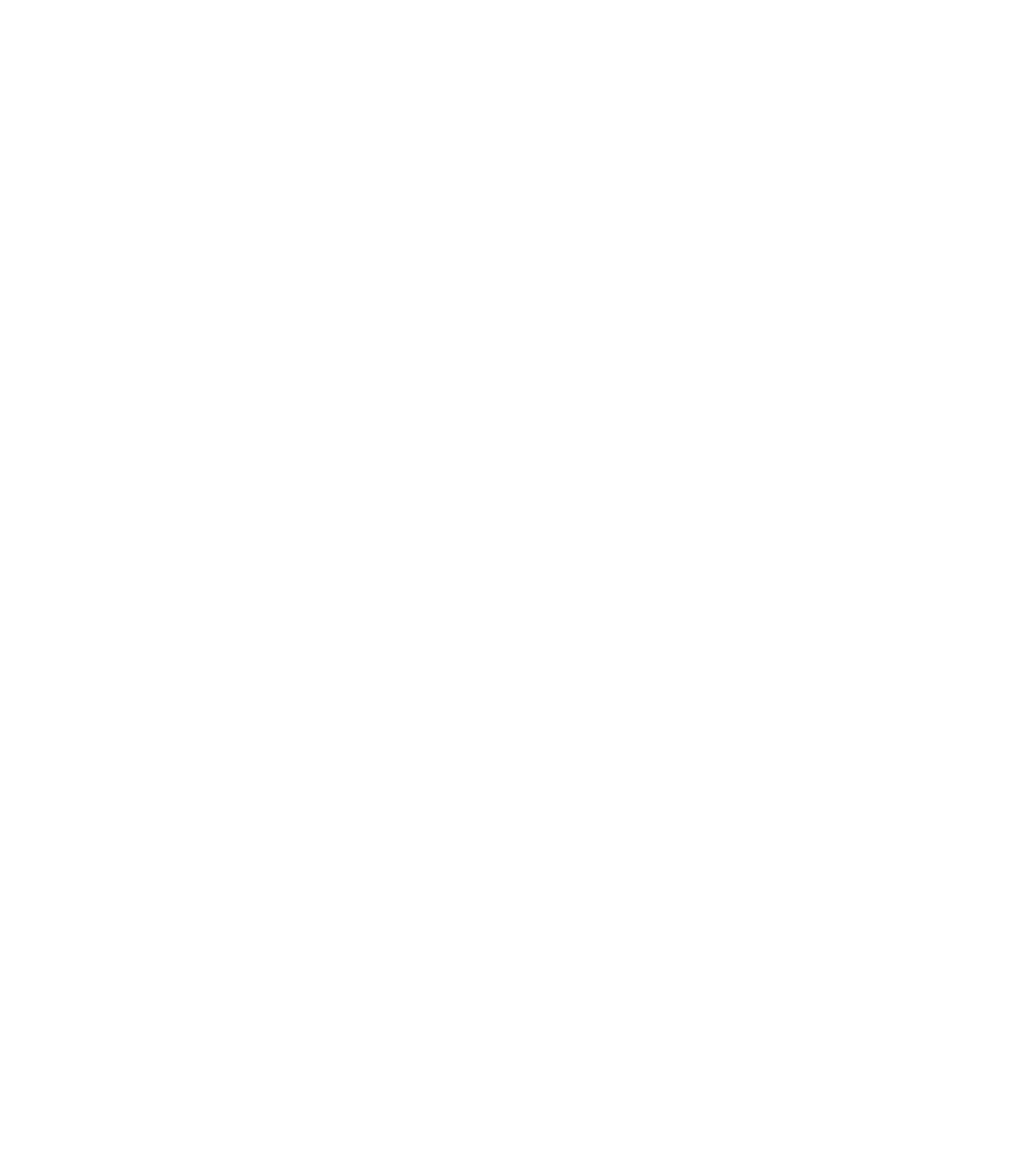
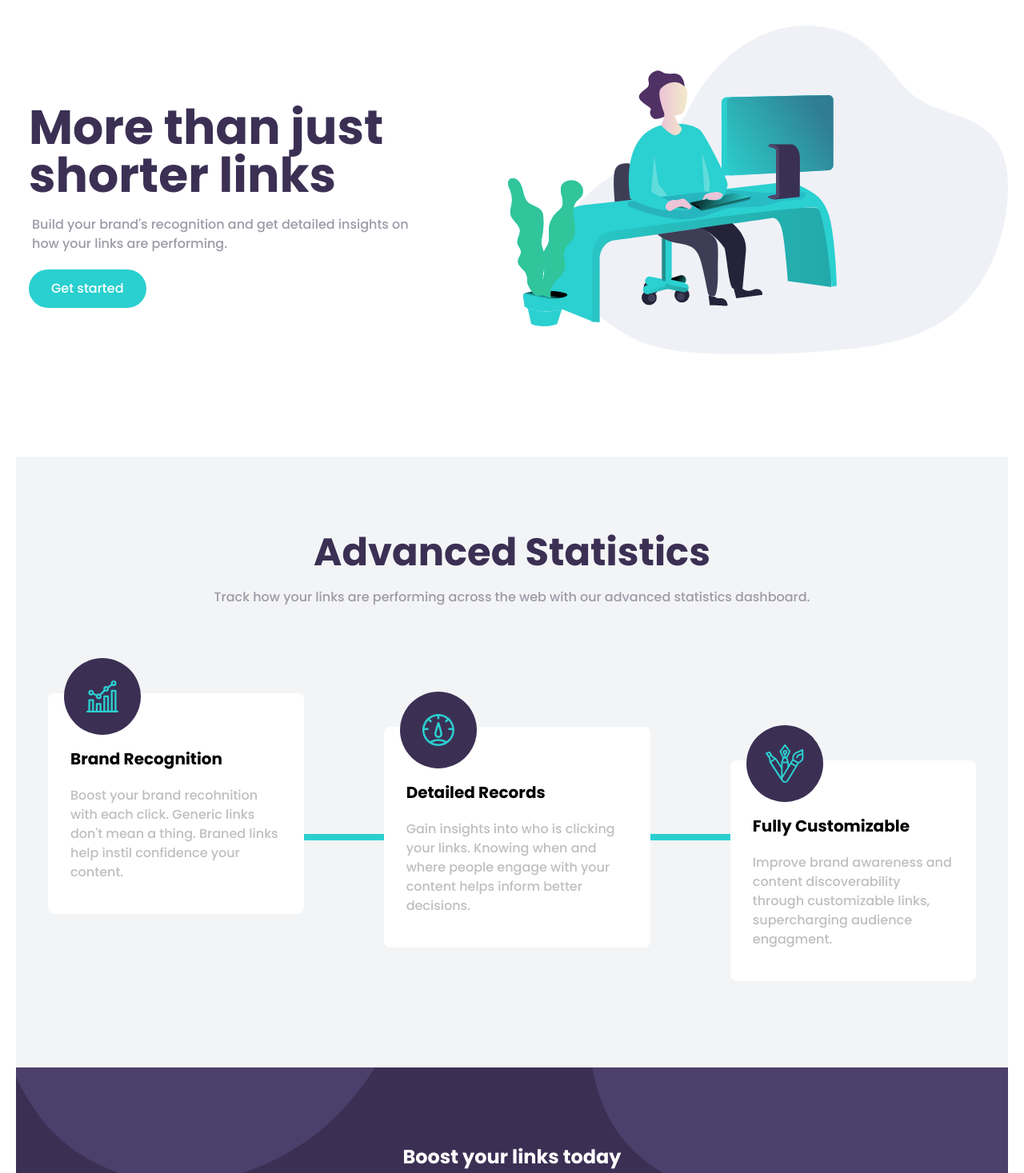
Before and after one commit to Siedemus/shortly, a Next.js app: page / in a window 1280 px wide. Shown: the part 80-1547 px from the top of the page at 80% size. Before the commit the page ends 800 px from the top, so only its background shows below. Built offline with nearby package versions, Linux system fonts and the light colour scheme.

Commit message:
add component to page

```diff
--- a/src/app/page.js
+++ b/src/app/page.js
@@ -1,7 +1,13 @@
-import Image from 'next/image'
+import Boost from "@/components/Boost";
+import Hero from "@/components/Hero";
+import Offerings from "@/components/Offerings";
 
 export default function Home() {
   return (
-    <div></div>
-  )
+    <main>
+      <Hero />
+      <Offerings />
+      <Boost />
+    </main>
+  );
 }
```
